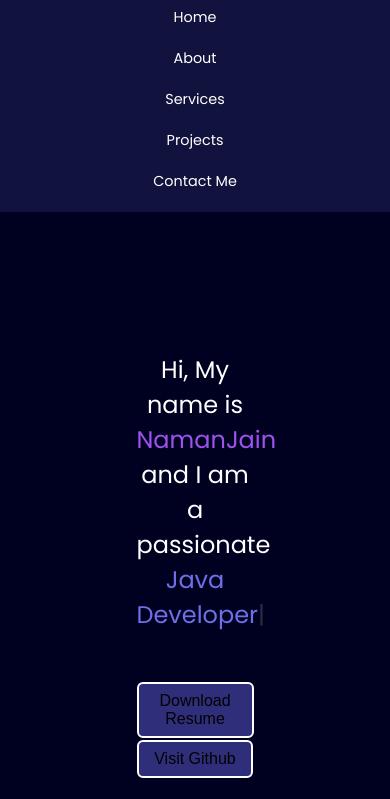
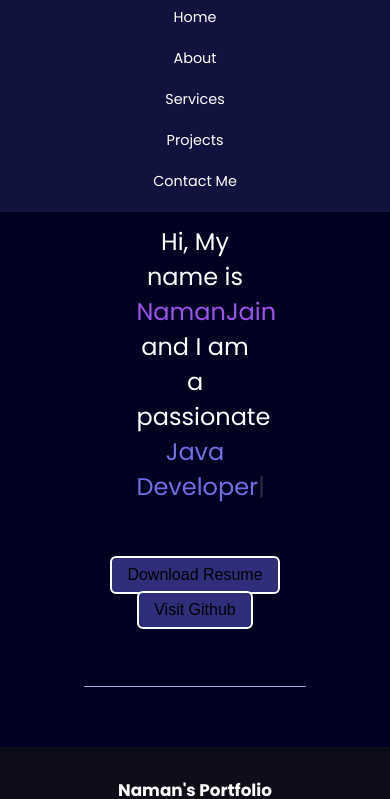
Before and after one commit to namanONcode/namanONcode.github.io, a plain HTML site: page index.html in a window 390 px wide. Shown: the part 53-852 px from the top of the page. Drawn offline with nearby package versions, Linux system fonts and the light colour scheme.

Commit message:
Update index.html

```diff
--- a/index.html
+++ b/index.html
@@ -205,11 +205,12 @@
       }
       .leftsection {
         font-size: 1.5rem;
-        margin: 20px 0;
+        margin: -108px 0;
       }
       .leftsection .btn {
         font-size: 1rem;
         padding: 8px 15px;
+        margin:-36px;
       }
       .rightsection img {
         width: 100%;
```
